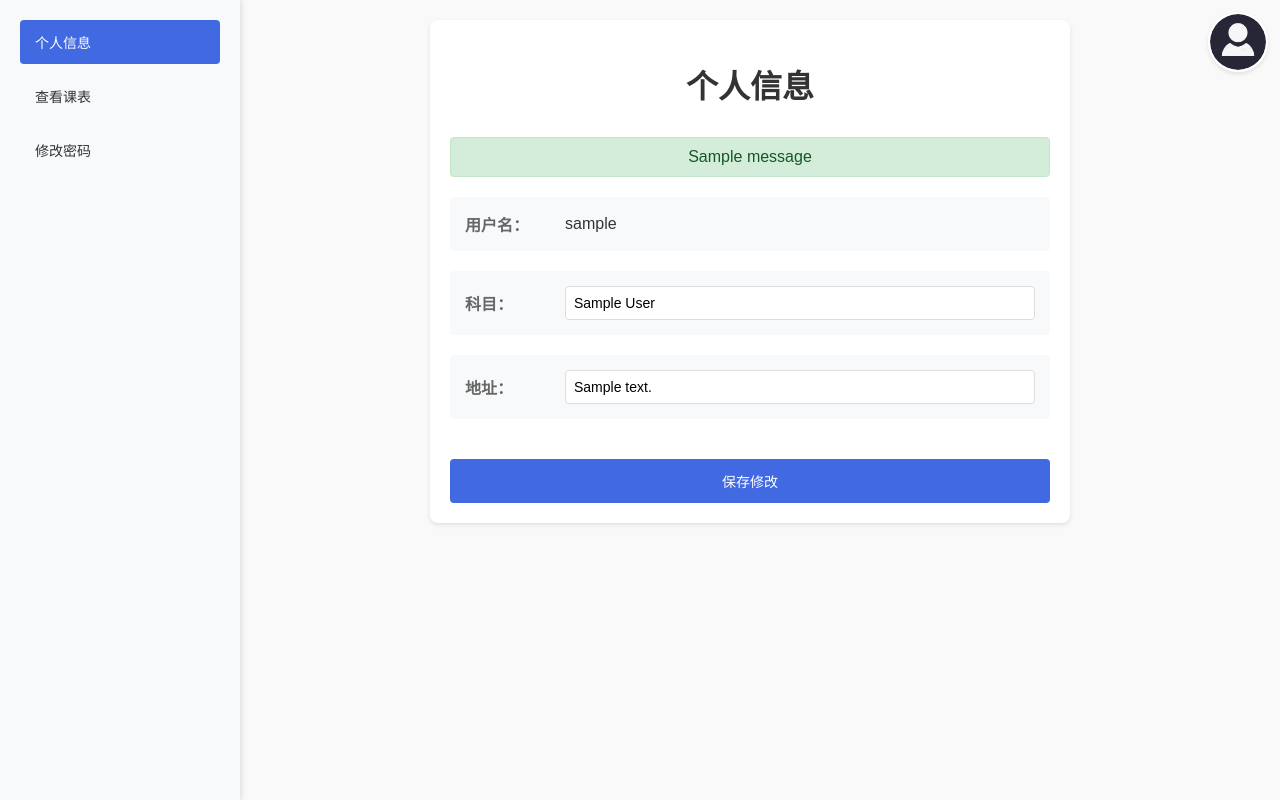
After one commit to zhuanfeng/liyuan_schedule, a Flask app: page /profile in a window 1280 px wide. The commit adds this page. Run offline with Flask 3, Linux system fonts and the light colour scheme; the visitor is signed in with stand-in values (Sample User, id 1); tables that the repository leaves empty or names only in its code hold one stand-in row (values such as "Sample post"); one stand-in notice (Sample message) is shown.

Commit message:
添加教师页面的新功能

```diff
--- a/app.py
+++ b/app.py
@@ -409,6 +409,107 @@ def logout():
     session.clear()  # 清除所有session数据
     return redirect(url_for('login'))
 
+@app.route('/profile', methods=['GET', 'POST'])
+def profile():
+    if 'username' not in session:
+        return redirect(url_for('login'))
+
+    username = session['username']
+    connection = get_db_connection()
+    if not connection:
+        return render_template('profile.html', error="数据库连接错误")
+
+    if request.method == 'POST':
+        subject = request.form.get('subject')
+        address = request.form.get('address')
+
+        cursor = connection.cursor()
+        query = "UPDATE users SET subject = %s, address = %s WHERE username = %s"
+        try:
+            cursor.execute(query, (subject, address, username))
+            connection.commit()
+            flash("个人信息更新成功！", "success")
+        except Exception as e:
+            flash(f"更新失败：{str(e)}", "error")
+        finally:
+            cursor.close()
+
+    cursor = connection.cursor(dictionary=True)
+    query = "SELECT username, subject, address FROM users WHERE username = %s"
+    cursor.execute(query, (username,))
+    user_info = cursor.fetchone()
+    cursor.close()
+    connection.close()
+
+    return render_template('profile.html', user_info=user_info)
+
+@app.route('/change_password', methods=['GET', 'POST'])
+def change_password():
+    if 'username' not in session:
+        return redirect(url_for('login'))
+
+    if request.method == 'POST':
+        old_password = request.form.get('old_password')
+        new_password = request.form.get('new_password')
+        confirm_password = request.form.get('confirm_password')
+
+        if not all([old_password, new_password, confirm_password]):
+            return render_template('change_password.html', error="请填写所有字段")
+
+        if new_password != confirm_password:
+            return render_template('change_password.html', error="新密码和确认密码不匹配")
+
+        username = session['username']
+        connection = get_db_connection()
+        if not connection:
+            return render_template('change_password.html', error="数据库连接错误")
+
+        cursor = connection.cursor(dictionary=True)
+        query = "SELECT password_hash FROM users WHERE username = %s"
+        cursor.execute(query, (username,))
+        user = cursor.fetchone()
+
+        if not user or not bcrypt.check_password_hash(user['password_hash'], old_password):
+            cursor.close()
+            connection.close()
+            return render_template('change_password.html', error="原密码错误")
+
+        hashed_password = bcrypt.generate_password_hash(new_password).decode('utf-8')
+        update_query = "UPDATE users SET password_hash = %s WHERE username = %s"
+        cursor.execute(update_query, (hashed_password, username))
+        connection.commit()
+        cursor.close()
+        connection.close()
+
+        return render_template('change_password.html', success="密码修改成功")
+
+    return render_template('change_password.html')
+
+def init_db():
+    connection = get_db_connection()
+    if not connection:
+        return
+
+    cursor = connection.cursor()
+    try:
+        # 检查列是否存在
+        cursor.execute("SHOW COLUMNS FROM users LIKE 'subject'")
+        if not cursor.fetchone():
+            cursor.execute("ALTER TABLE users ADD COLUMN subject VARCHAR(50) DEFAULT NULL")
+
+        cursor.execute("SHOW COLUMNS FROM users LIKE 'address'")
+        if not cursor.fetchone():
+            cursor.execute("ALTER TABLE users ADD COLUMN address VARCHAR(200) DEFAULT NULL")
+
+        connection.commit()
+    except Exception as e:
+        print(f"初始化数据库时出错: {str(e)}")
+    finally:
+        cursor.close()
+        connection.close()
+
+# 在应用启动时初始化数据库
+init_db()
 
 if __name__ == '__main__':
     app.run(debug=True)
--- a/static/css/style.css
+++ b/static/css/style.css
@@ -5,6 +5,58 @@ body {
     margin: 0;
     padding: 0;
     display: flex;
+    min-height: 100vh;
+}
+
+/* 左侧菜单样式 */
+.sidebar {
+    width: 200px;
+    background-color: #f8f9fa;
+    position: fixed;
+    left: 0;
+    top: 0;
+    bottom: 0;
+    padding: 20px;
+    box-shadow: 2px 0 5px rgba(0,0,0,0.1);
+    z-index: 100;
+}
+
+.sidebar-menu {
+    list-style: none;
+    padding: 0;
+    margin: 0;
+}
+
+.sidebar-menu li {
+    margin-bottom: 10px;
+}
+
+.sidebar-menu a {
+    display: block;
+    padding: 12px 15px;
+    color: #333;
+    text-decoration: none;
+    border-radius: 4px;
+    transition: all 0.3s ease;
+    font-size: 14px;
+}
+
+.sidebar-menu a:hover {
+    background-color: #e9ecef;
+    color: #4169E1;
+}
+
+.sidebar-menu a.active {
+    background-color: #4169E1;
+    color: white;
+}
+
+/* 主内容区域 */
+.main-content {
+    margin-left: 220px;
+    padding: 20px;
+    flex: 1;
+    width: calc(100% - 220px);
 }
 
 /* 头像按钮样式 */
@@ -68,13 +120,6 @@ body {
 
 .logout-btn {
     color: #e74c3c;
-}
-
-/* 主内容 */
-.main-content {
-    padding: 12px;
-    flex: 1;
-    width: 100%;
 }
 
 .schedule-container {
@@ -554,8 +599,6 @@ td {
     z-index: 1000;
 }
 
-
-
 .dropdown-menu {
     display: none;
     position: absolute;
--- /dev/null
+++ b/templates/profile.html
@@ -0,0 +1,163 @@
+<!DOCTYPE html>
+<html lang="zh">
+<head>
+    <meta charset="UTF-8">
+    <meta name="viewport" content="width=device-width, initial-scale=1.0">
+    <title>个人信息</title>
+    <link rel="stylesheet" href="{{ url_for('static', filename='css/style.css') }}">
+</head>
+<body>
+    <!-- 左侧菜单 -->
+    <div class="sidebar">
+        <ul class="sidebar-menu">
+            <li><a href="{{ url_for('profile') }}" class="active">个人信息</a></li>
+            <li><a href="{{ url_for('get_schedule') }}">查看课表</a></li>
+            <li><a href="{{ url_for('change_password') }}">修改密码</a></li>
+        </ul>
+    </div>
+
+    <!-- 头像按钮和下拉菜单 -->
+    <div class="avatar-dropdown">
+        <button class="avatar-btn" onclick="toggleDropdown()">
+            <img src="{{ url_for('static', filename='img/default-avatar.jpg') }}" alt="头像" class="avatar-img">
+        </button>
+        <div class="dropdown-menu" id="userDropdown">
+            <div class="dropdown-item">{{ user_info.username }}</div>
+            <a href="{{ url_for('logout') }}" class="dropdown-item logout-btn">退出登录</a>
+        </div>
+    </div>
+
+    <div class="main-content">
+        <div class="profile-container">
+            <h1>个人信息</h1>
+            {% with messages = get_flashed_messages(with_categories=true) %}
+                {% if messages %}
+                    {% for category, message in messages %}
+                        <div class="alert alert-{{ category }}">{{ message }}</div>
+                    {% endfor %}
+                {% endif %}
+            {% endwith %}
+            <form method="POST" class="profile-form">
+                <div class="profile-info">
+                    <div class="info-item">
+                        <span class="label">用户名：</span>
+                        <span class="value">{{ user_info.username }}</span>
+                    </div>
+                    <div class="info-item">
+                        <span class="label">科目：</span>
+                        <input type="text" name="subject" value="{{ user_info.subject or '' }}" placeholder="请输入科目">
+                    </div>
+                    <div class="info-item">
+                        <span class="label">地址：</span>
+                        <input type="text" name="address" value="{{ user_info.address or '' }}" placeholder="请输入地址">
+                    </div>
+                </div>
+                <button type="submit" class="submit-btn">保存修改</button>
+            </form>
+        </div>
+    </div>
+
+    <style>
+        .profile-container {
+            max-width: 600px;
+            margin: 0 auto;
+            padding: 20px;
+            background: white;
+            border-radius: 8px;
+            box-shadow: 0 2px 4px rgba(0,0,0,0.1);
+        }
+        .profile-container h1 {
+            text-align: center;
+            color: #333;
+            margin-bottom: 30px;
+        }
+        .profile-form {
+            display: flex;
+            flex-direction: column;
+            gap: 20px;
+        }
+        .profile-info {
+            display: flex;
+            flex-direction: column;
+            gap: 20px;
+        }
+        .info-item {
+            display: flex;
+            align-items: center;
+            padding: 15px;
+            background: #f8f9fa;
+            border-radius: 4px;
+        }
+        .label {
+            font-weight: bold;
+            width: 100px;
+            color: #666;
+        }
+        .value {
+            flex: 1;
+            color: #333;
+        }
+        .info-item input {
+            flex: 1;
+            padding: 8px;
+            border: 1px solid #ddd;
+            border-radius: 4px;
+            font-size: 14px;
+        }
+        .info-item input:focus {
+            border-color: #4169E1;
+            outline: none;
+            box-shadow: 0 0 0 2px rgba(65, 105, 225, 0.1);
+        }
+        .submit-btn {
+            background-color: #4169E1;
+            color: white;
+            padding: 12px;
+            border: none;
+            border-radius: 4px;
+            cursor: pointer;
+            font-size: 14px;
+            font-weight: 500;
+            transition: background-color 0.3s ease;
+            margin-top: 20px;
+        }
+        .submit-btn:hover {
+            background-color: #3457D1;
+        }
+        .alert {
+            padding: 10px;
+            margin-bottom: 20px;
+            border-radius: 4px;
+            text-align: center;
+        }
+        .alert-success {
+            background-color: #d4edda;
+            color: #155724;
+            border: 1px solid #c3e6cb;
+        }
+        .alert-error {
+            background-color: #f8d7da;
+            color: #721c24;
+            border: 1px solid #f5c6cb;
+        }
+    </style>
+
+    <script>
+        function toggleDropdown() {
+            document.getElementById('userDropdown').classList.toggle('show');
+        }
+
+        window.onclick = function(event) {
+            if (!event.target.matches('.avatar-btn') && !event.target.matches('.avatar-img')) {
+                var dropdowns = document.getElementsByClassName('dropdown-menu');
+                for (var i = 0; i < dropdowns.length; i++) {
+                    var openDropdown = dropdowns[i];
+                    if (openDropdown.classList.contains('show')) {
+                        openDropdown.classList.remove('show');
+                    }
+                }
+            }
+        }
+    </script>
+</body>
+</html>
```
Also changed, not shown: templates/change_password.html (added, +146 -0 lines), templates/schedule.html (+48 -0 lines).
